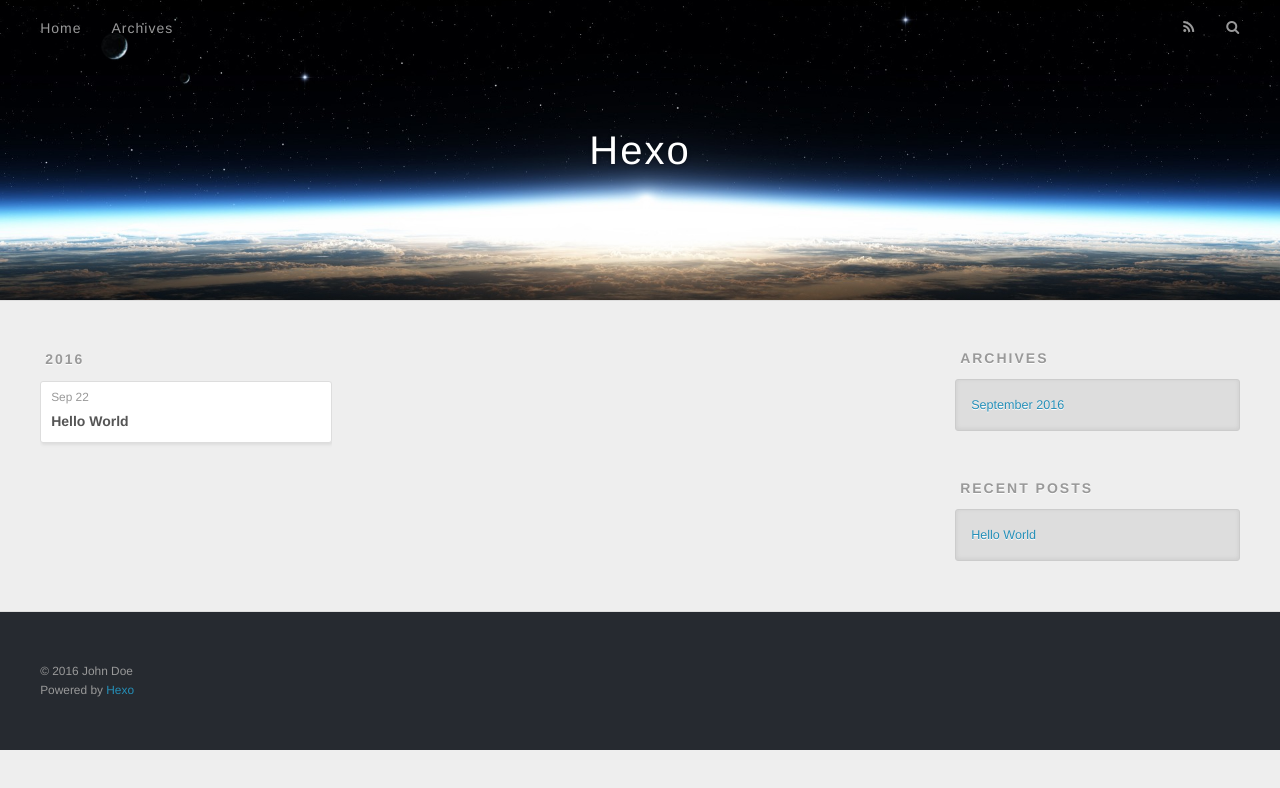
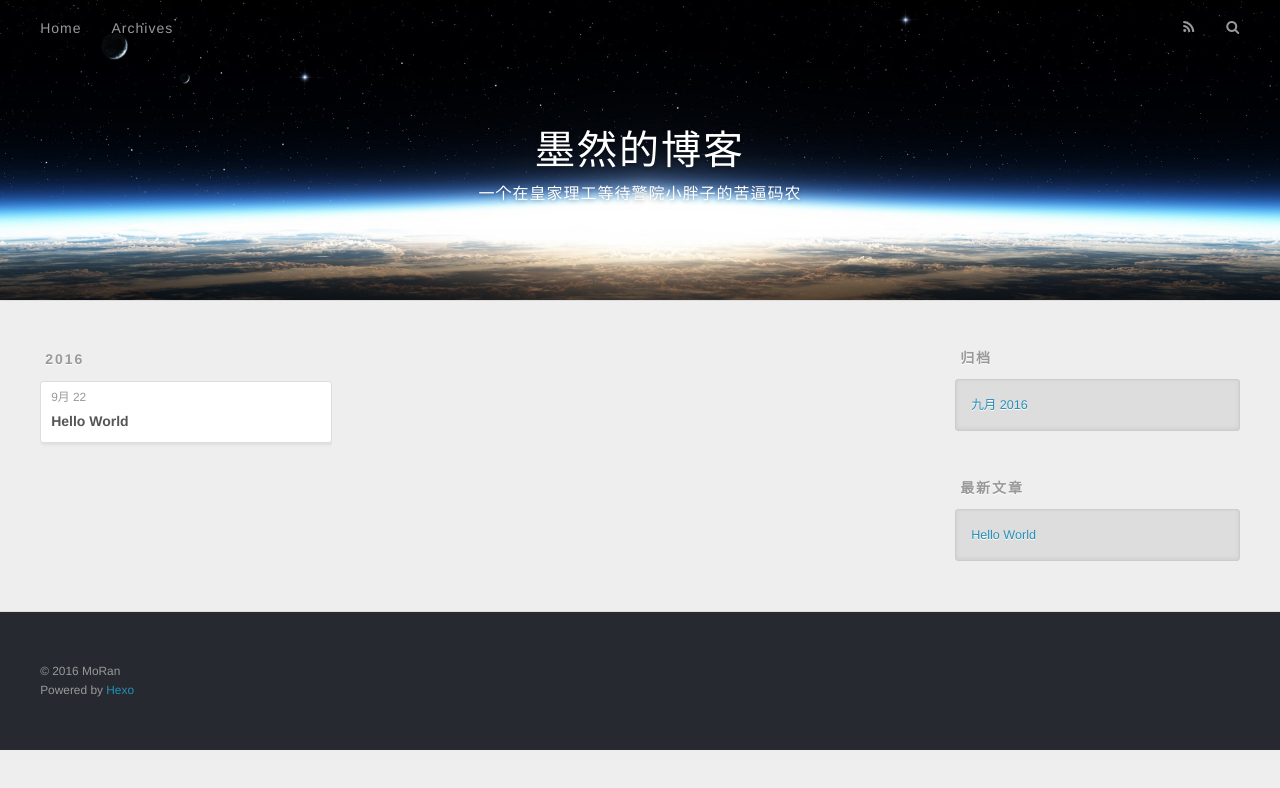
Before and after one commit to gaoxuehui/gaoxuehui.github.io, a plain HTML site: page archives/index.html in a window 1280 px wide. Drawn offline with nearby package versions, Linux system fonts and the light colour scheme.

Commit message:
Site updated: 2016-09-22 21:02:39

```diff
--- a/archives/index.html
+++ b/archives/index.html
@@ -3,16 +3,19 @@
 <head>
   <meta charset="utf-8">
 
-  <title>Archives | Hexo</title>
+  <title>归档 | 墨然的博客</title>
   <meta name="viewport" content="width=device-width, initial-scale=1, maximum-scale=1">
-  <meta property="og:type" content="website">
-<meta property="og:title" content="Hexo">
+  <meta name="description" content="学习总结，个人思悟， 点滴积累">
+<meta property="og:type" content="website">
+<meta property="og:title" content="墨然的博客">
 <meta property="og:url" content="http://yoursite.com/archives/index.html">
-<meta property="og:site_name" content="Hexo">
+<meta property="og:site_name" content="墨然的博客">
+<meta property="og:description" content="学习总结，个人思悟， 点滴积累">
 <meta name="twitter:card" content="summary">
-<meta name="twitter:title" content="Hexo">
+<meta name="twitter:title" content="墨然的博客">
+<meta name="twitter:description" content="学习总结，个人思悟， 点滴积累">
 
-    <link rel="alternate" href="/atom.xml" title="Hexo" type="application/atom+xml">
+    <link rel="alternate" href="/atom.xml" title="墨然的博客" type="application/atom+xml">
 
 
     <link rel="icon" href="/favicon.png">
@@ -33,8 +36,12 @@
   <div id="header-outer" class="outer">
     <div id="header-title" class="inner">
       <h1 id="logo-wrap">
-        <a href="/" id="logo">Hexo</a>
+        <a href="/" id="logo">墨然的博客</a>
       </h1>
+
+        <h2 id="subtitle-wrap">
+          <a href="/" id="subtitle">一个在皇家理工等待警院小胖子的苦逼码农</a>
+        </h2>
 
     </div>
     <div id="header-inner" class="inner">
@@ -50,7 +57,7 @@
 
           <a id="nav-rss-link" class="nav-icon" href="/atom.xml" title="RSS Feed"></a>
 
-        <a id="nav-search-btn" class="nav-icon" title="Search"></a>
+        <a id="nav-search-btn" class="nav-icon" title="搜索"></a>
       </nav>
       <div id="search-form-wrap">
         <form action="//google.com/search" method="get" accept-charset="UTF-8" class="search-form"><input type="search" name="q" results="0" class="search-form-input" placeholder="Search"><button type="submit" class="search-form-submit">&#xF002;</button><input type="hidden" name="sitesearch" value="http://yoursite.com"></form>
@@ -76,7 +83,7 @@
   <div class="archive-article-inner">
     <header class="archive-article-header">
       <a href="/2016/09/22/hello-world/" class="archive-article-date">
-  <time datetime="2016-09-22T11:53:58.520Z" itemprop="datePublished">Sep 22</time>
+  <time datetime="2016-09-22T11:53:58.520Z" itemprop="datePublished">9月 22</time>
 </a>
 
 
@@ -107,9 +114,9 @@
 
 
   <div class="widget-wrap">
-    <h3 class="widget-title">Archives</h3>
+    <h3 class="widget-title">归档</h3>
     <div class="widget">
-      <ul class="archive-list"><li class="archive-list-item"><a class="archive-list-link" href="/archives/2016/09/">September 2016</a></li></ul>
+      <ul class="archive-list"><li class="archive-list-item"><a class="archive-list-link" href="/archives/2016/09/">九月 2016</a></li></ul>
     </div>
   </div>
 
@@ -117,7 +124,7 @@
 
 
   <div class="widget-wrap">
-    <h3 class="widget-title">Recent Posts</h3>
+    <h3 class="widget-title">最新文章</h3>
     <div class="widget">
       <ul>
 
@@ -137,7 +144,7 @@
 
   <div class="outer">
     <div id="footer-info" class="inner">
-      &copy; 2016 John Doe<br>
+      &copy; 2016 MoRan<br>
       Powered by <a href="http://hexo.io/" target="_blank">Hexo</a>
     </div>
   </div>
```
Also changed, not shown: 2016/09/22/hello-world/index.html (+14 -10 lines), archives/2016/09/index.html (+20 -13 lines), archives/2016/index.html (+20 -13 lines), index.html (+20 -13 lines).
